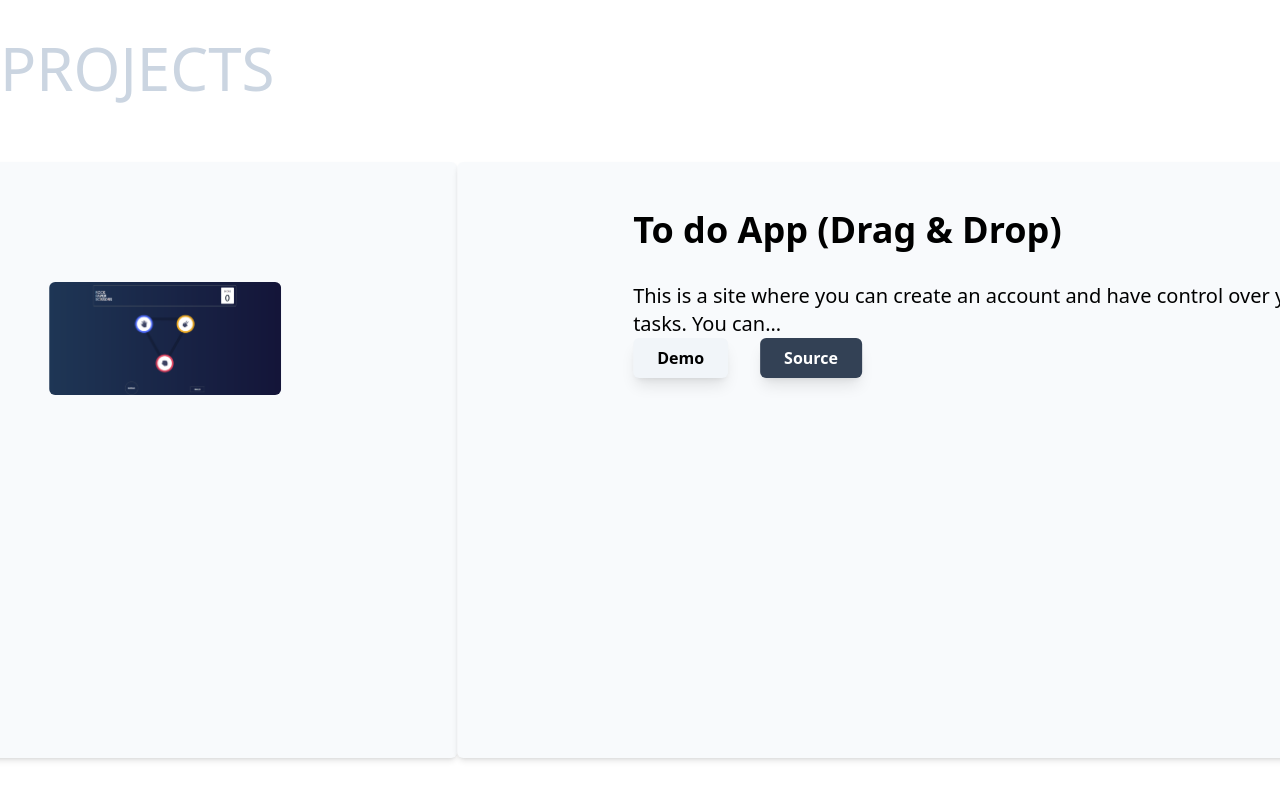
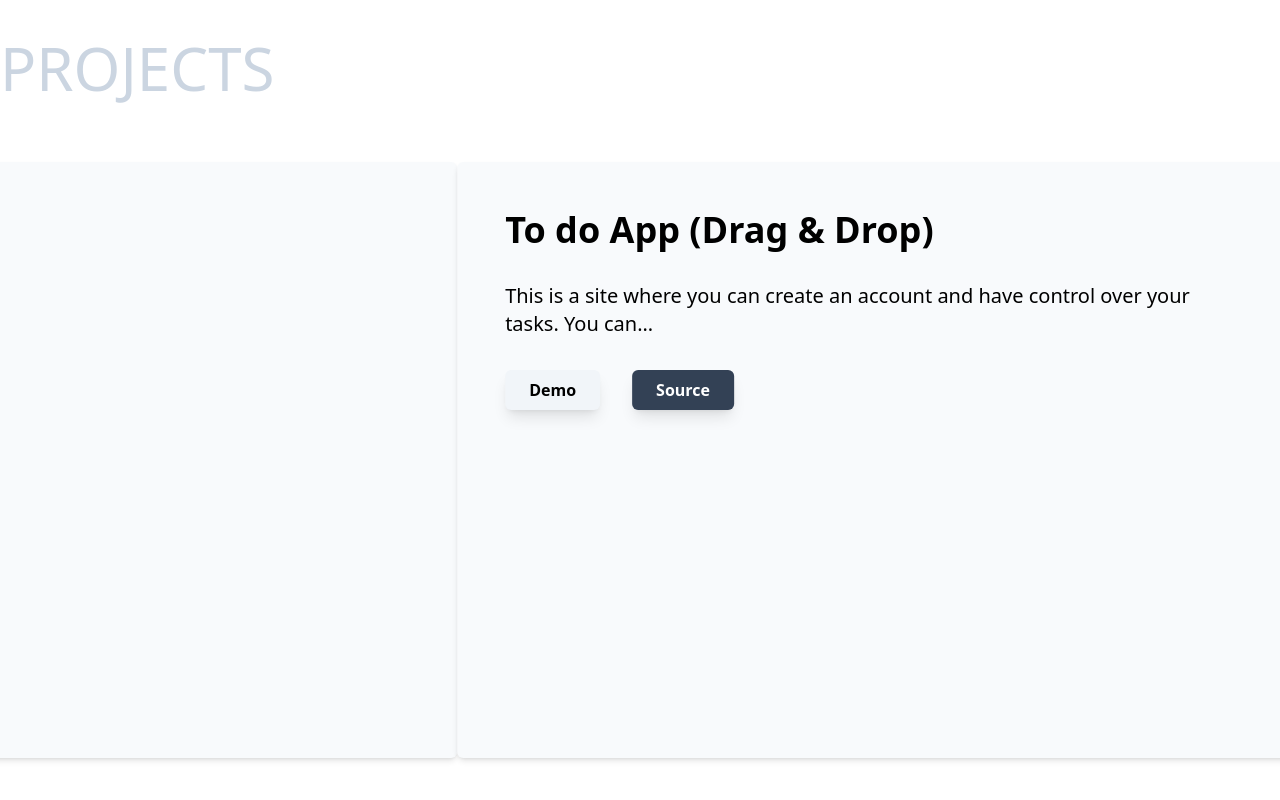
Before and after one commit to peVelosa/portfolio, a React (Vite) app: page / in a window 1280 px wide. Shown: the part 1914-2714 px from the top of the page. Built offline with nearby package versions, Linux system fonts and the light colour scheme.

Commit message:
teste sem imagem

```diff
--- a/src/components/Project.tsx
+++ b/src/components/Project.tsx
@@ -34,16 +34,16 @@ const Project: FC<ProjectProps> = ({
       <div className=" w-full shrink-0 rounded-md bg-slate-50 shadow-md">
         <motion.article
           ref={projectRef}
-          className="mx-auto h-full max-w-5xl"
+          className="mx-auto h-full max-w-7xl"
         >
-          <motion.div className="h-full p-12">
+          <motion.div className="flex h-full flex-col p-12">
             <h1 className="mb-8 text-lg font-bold lg:text-4xl">{title}</h1>
-            <div className="grid h-full lg:grid-cols-[3fr_1fr]">
-              <img
+            <div className="grid h-full gap-4 lg:grid-cols-[3fr_2fr]">
+              {/* <img
                 src={image}
-                className="block max-h-full max-w-full rounded-md lg:order-2"
-              />
-              <div className="flex flex-col">
+                className="block h-full items-stretch rounded-md object-cover lg:order-2"
+              /> */}
+              <div className="flex flex-col gap-8">
                 <p className="text-xl">{description}</p>
                 <div className="font-semibold capitalize">
                   <a
```
Also changed, not shown: public/twitter-clone.png.
